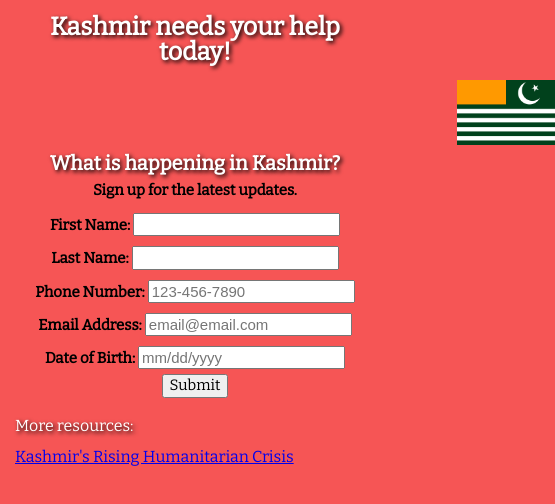
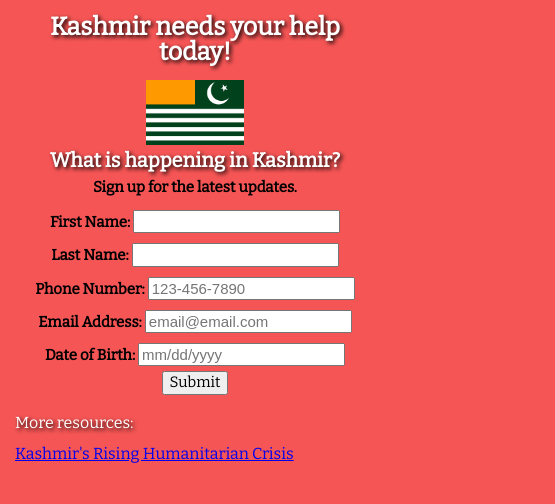
Before and after one commit to HaqueITMD362/Project1, a plain HTML site: page index.html in a window 390 px wide. Shown: the whole page, 555 px wide, since content can reach past the window. Drawn offline with nearby package versions, Linux system fonts and the light colour scheme.

Commit message:
centering pictures

```diff
--- a/css/screen.css
+++ b/css/screen.css
@@ -26,10 +26,11 @@ h3 {
 }
 #flag {
   text-align: center;
-  margin-left:150px;
+  margin-left:auto;
+  margin-right:auto;
   width: 25%;
   height: 25%;
-  display: inline;
+  display: block;
   float: none;
 }
 form, #form2 {
@@ -82,10 +83,11 @@ h3 {
 }
 #flag {
   text-align: center;
-  margin-left:457px;
+  margin-left:auto;
+  margin-right:auto;
   width: 25%;
   height: 25%;
-  display: inline;
+  display: block;
   float: none;
 }
 form, #form2 {
```
